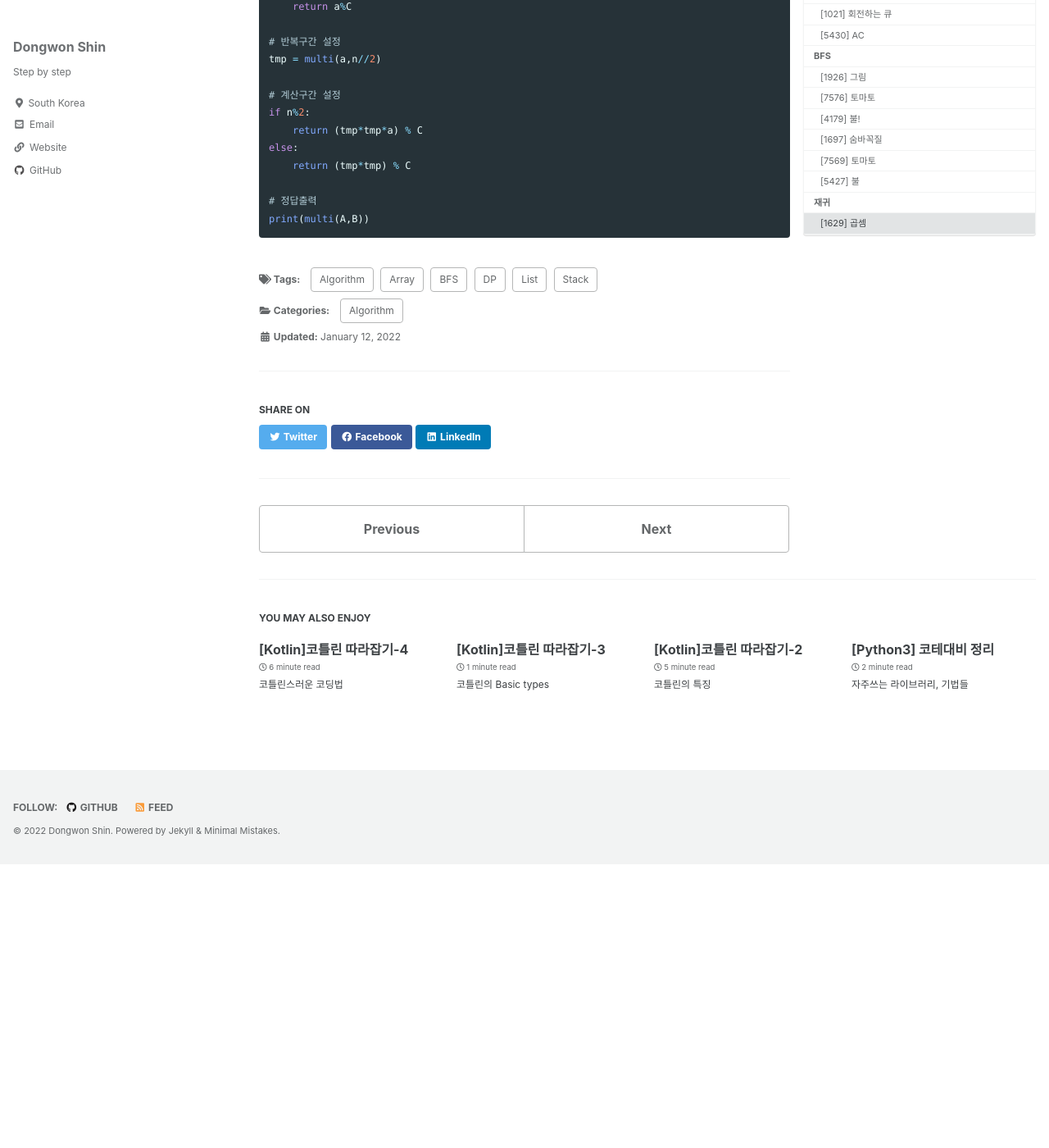
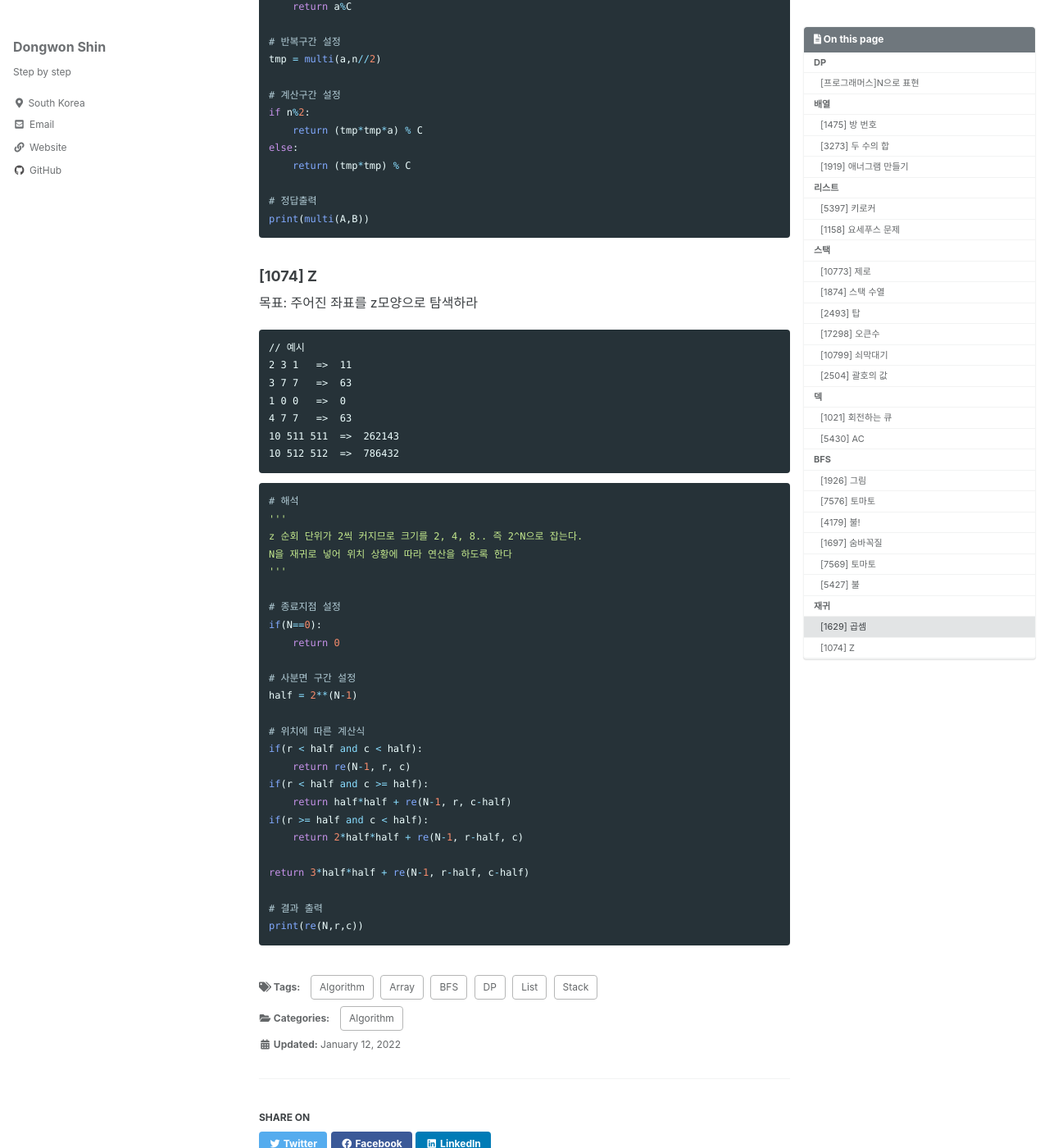
Before and after one commit to ponopono0322/ponopono0322.github.io, a Jekyll site: the page built from _posts/2022-01-12-algorithm.md, in a window 1280 px wide and 1400 px high, scrolled down 12807 px. Shown: the whole window at 82% size. Built offline with Jekyll 4.4.1, drawn with Linux system fonts in a browser that asks for light colours; cached includes are drawn as plain includes; some web fonts are replaced; before the commit the page ends 13861 px from its top, so only the background shows below that; some of the changed text lies outside the part shown.

Commit message:
Update 2022-01-12-algorithm.md

````diff
--- a/_posts/2022-01-12-algorithm.md
+++ b/_posts/2022-01-12-algorithm.md
@@ -610,3 +610,44 @@ else:
 # 정답출력
 print(multi(A,B))
 ```
+
+### [1074] Z
+목표: 주어진 좌표를 z모양으로 탐색하라
+
+```
+// 예시
+2 3 1   =>  11
+3 7 7   =>  63
+1 0 0   =>  0
+4 7 7   =>  63
+10 511 511  =>  262143
+10 512 512  =>  786432
+```
+
+```python
+# 해석
+'''
+z 순회 단위가 2씩 커지므로 크기를 2, 4, 8.. 즉 2^N으로 잡는다.
+N을 재귀로 넣어 위치 상황에 따라 연산을 하도록 한다
+'''
+
+# 종료지점 설정
+if(N==0):
+    return 0
+
+# 사분면 구간 설정
+half = 2**(N-1)
+
+# 위치에 따른 계산식
+if(r < half and c < half):
+    return re(N-1, r, c)
+if(r < half and c >= half):
+    return half*half + re(N-1, r, c-half)
+if(r >= half and c < half):
+    return 2*half*half + re(N-1, r-half, c)
+
+return 3*half*half + re(N-1, r-half, c-half)
+
+# 결과 출력
+print(re(N,r,c))
+```
````
